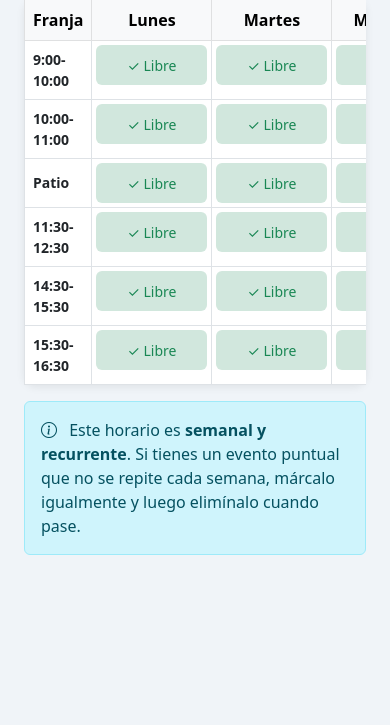
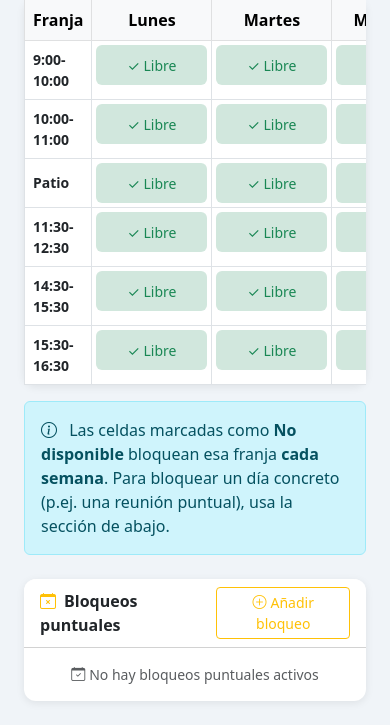
Before and after one commit to gajajaja010/guardias-colegio, a Flask app: page /mi-horario in a window 390 px wide. Shown: the part 1092-1817 px from the top of the page. Before the commit the page ends 1647 px from the top, so only its background shows below. Run offline with Flask 3, Linux system fonts and the light colour scheme; a user stored in the database is signed in; data that the repository does not hold is empty.

Commit message:
Añadir aceptación de guardias y bloqueos puntuales por fecha
- Los profesores pueden aceptar/rechazar guardias asignadas directamente
  desde la app (no solo por email). La fila aparece en amarillo y muestra
  botones Aceptar / No puedo en la tabla de guardias.
- El dashboard muestra un aviso cuando hay guardias pendientes de aceptar.
- Los profesores pueden bloquear franjas en fechas concretas (reuniones
  puntuales) desde Mi horario → Bloqueos puntuales; el sistema ya no
  les asignará guardias en esas franjas ese día.
- Corregido esta_libre_en para distinguir bloques recurrentes semanales
  de bloques por fecha específica; buscar_profesor_para_guardia pasa la
  fecha al comprobar disponibilidad.

```diff
--- a/app.py
+++ b/app.py
@@ -124,17 +124,26 @@ class Profesor(UserMixin, db.Model):
             return 0
         return round((self.total_guardias / esperado) * 100, 1)
 
-    def esta_libre_en(self, dia, franja):
+    def esta_libre_en(self, dia, franja, fecha=None):
         horario = HorarioProfesor.query.filter_by(
             profesor_id=self.id, dia=dia, franja=franja, tiene_clase=True
         ).first()
         if horario:
             return False
-        indisponible = Indisponibilidad.query.filter_by(
-            profesor_id=self.id, dia=dia, franja=franja, activa=True
+        # Bloqueo recurrente semanal
+        ind = Indisponibilidad.query.filter_by(
+            profesor_id=self.id, dia=dia, franja=franja, activa=True, recurrente=True
         ).first()
-        if indisponible:
+        if ind:
             return False
+        # Bloqueo puntual por fecha específica
+        if fecha is not None:
+            ind_esp = Indisponibilidad.query.filter_by(
+                profesor_id=self.id, franja=franja, fecha_especifica=fecha,
+                activa=True, recurrente=False
+            ).first()
+            if ind_esp:
+                return False
         return True
 
 
@@ -371,7 +380,7 @@ def buscar_profesor_para_guardia(dia, franja, excluir_id, aula=None, etapa_ausen
         fecha = date.today()
 
     def puede_cubrir(p):
-        if p.id == excluir_id or not p.esta_libre_en(dia, franja):
+        if p.id == excluir_id or not p.esta_libre_en(dia, franja, fecha=fecha):
             return False
         if aula:
             bloqueadas = json.loads(p.aulas_bloqueadas or '[]')
@@ -502,6 +511,9 @@ def dashboard():
     mis_guardias_pendientes = Guardia.query.filter_by(
         profesor_asignado_id=current_user.id, completada=False
     ).order_by(Guardia.fecha).limit(5).all()
+    guardias_por_aceptar = Guardia.query.filter_by(
+        profesor_asignado_id=current_user.id, estado='pendiente', completada=False
+    ).count()
     total_profesores = Profesor.query.filter_by(activo=True, de_baja=False).count()
     de_baja = Profesor.query.filter_by(de_baja=True).count()
     guardias_mes = Guardia.query.filter(
@@ -510,6 +522,7 @@ def dashboard():
     return render_template('dashboard.html',
         guardias_hoy=guardias_hoy,
         mis_guardias=mis_guardias_pendientes,
+        guardias_por_aceptar=guardias_por_aceptar,
         total_profesores=total_profesores,
         de_baja=de_baja,
         guardias_mes=guardias_mes,
@@ -1099,7 +1112,15 @@ def mi_horario():
                 'indisponible': ind is not None,
                 'motivo_ind': ind.motivo if ind else ''
             }
-    return render_template('mi_horario.html', horario=horario, dias=DIAS_SEMANA, franjas=FRANJAS)
+    hoy = date.today()
+    bloqueos_fecha = Indisponibilidad.query.filter(
+        Indisponibilidad.profesor_id == current_user.id,
+        Indisponibilidad.recurrente == False,
+        Indisponibilidad.activa == True,
+        Indisponibilidad.fecha_especifica >= hoy
+    ).order_by(Indisponibilidad.fecha_especifica).all()
+    return render_template('mi_horario.html', horario=horario, dias=DIAS_SEMANA, franjas=FRANJAS,
+                           bloqueos_fecha=bloqueos_fecha, hoy=hoy)
 
 
 @app.route('/mi-horario/guardar', methods=['POST'])
@@ -1399,6 +1420,90 @@ def accion_guardia(token):
                 return render_template('accion_guardia.html', accion='sin_cobertura', guardia=guardia)
     except Exception:
         return render_template('accion_guardia.html', accion='error', guardia=None)
+
+
+@app.route('/guardia/<int:id>/aceptar', methods=['POST'])
+@login_required
+def aceptar_guardia(id):
+    g = Guardia.query.get_or_404(id)
+    if g.profesor_asignado_id != current_user.id and not current_user.es_admin:
+        abort(403)
+    g.estado = 'confirmada'
+    db.session.commit()
+    flash('Guardia aceptada correctamente.', 'success')
+    return redirect(url_for('guardias'))
+
+
+@app.route('/guardia/<int:id>/rechazar-profesor', methods=['POST'])
+@login_required
+def rechazar_guardia_profesor(id):
+    g = Guardia.query.get_or_404(id)
+    if g.profesor_asignado_id != current_user.id and not current_user.es_admin:
+        abort(403)
+    g.estado = 'rechazada'
+    candidato_anterior_id = g.profesor_asignado_id
+    nuevo = buscar_profesor_para_guardia(
+        g.dia_semana, g.franja, candidato_anterior_id,
+        aula=g.aula,
+        etapa_ausente=g.profesor_ausente.etapa if g.profesor_ausente else None,
+        fecha=g.fecha
+    )
+    if nuevo and nuevo.id != candidato_anterior_id:
+        g.profesor_asignado_id = nuevo.id
+        g.estado = 'pendiente'
+        db.session.commit()
+        enviar_email_guardia(g)
+        flash(f'Guardia rechazada. Reasignada a {nuevo.nombre}.', 'info')
+    else:
+        g.estado = 'sin_cobertura'
+        db.session.commit()
+        flash('Guardia rechazada. No se encontró sustituto. La dirección la gestionará.', 'warning')
+    return redirect(url_for('guardias'))
+
+
+@app.route('/indisponibilidad/fecha/agregar', methods=['POST'])
+@login_required
+def agregar_bloqueo_fecha():
+    fecha_str = request.form.get('fecha')
+    franja = request.form.get('franja')
+    motivo = request.form.get('motivo', '').strip()
+    if not fecha_str or not franja:
+        flash('Fecha y franja son obligatorias.', 'danger')
+        return redirect(url_for('mi_horario'))
+    try:
+        fecha_obj = datetime.strptime(fecha_str, '%Y-%m-%d').date()
+    except ValueError:
+        flash('Fecha inválida.', 'danger')
+        return redirect(url_for('mi_horario'))
+    if fecha_obj.weekday() >= 5:
+        flash('No se pueden bloquear fines de semana.', 'danger')
+        return redirect(url_for('mi_horario'))
+    dia = DIAS_SEMANA[fecha_obj.weekday()]
+    ind = Indisponibilidad(
+        profesor_id=current_user.id,
+        dia=dia,
+        franja=franja,
+        motivo=motivo or 'Reunión',
+        recurrente=False,
+        fecha_especifica=fecha_obj,
+        activa=True
+    )
+    db.session.add(ind)
+    db.session.commit()
+    flash(f'Bloqueado {dia} {franja} el {fecha_obj.strftime("%d/%m/%Y")}.', 'success')
+    return redirect(url_for('mi_horario'))
+
+
+@app.route('/indisponibilidad/<int:id>/eliminar', methods=['POST'])
+@login_required
+def eliminar_bloqueo(id):
+    ind = Indisponibilidad.query.get_or_404(id)
+    if ind.profesor_id != current_user.id and not current_user.es_admin:
+        abort(403)
+    db.session.delete(ind)
+    db.session.commit()
+    flash('Bloqueo eliminado.', 'success')
+    return redirect(url_for('mi_horario'))
 
 
 # ───────────────────────────── IMPORTAR HORARIOS ─────────────────────────────
--- a/templates/mi_horario.html
+++ b/templates/mi_horario.html
@@ -93,8 +93,81 @@
 
 <div class="alert alert-info mt-3">
   <i class="bi bi-info-circle me-2"></i>
-  Este horario es <strong>semanal y recurrente</strong>. Si tienes un evento puntual que no se repite cada semana,
-  márcalo igualmente y luego elimínalo cuando pase.
+  Las celdas marcadas como <strong>No disponible</strong> bloquean esa franja <strong>cada semana</strong>.
+  Para bloquear un día concreto (p.ej. una reunión puntual), usa la sección de abajo.
+</div>
+
+<!-- Bloqueos por fecha específica -->
+<div class="card mt-4">
+  <div class="card-header bg-white d-flex justify-content-between align-items-center">
+    <span><i class="bi bi-calendar-x me-2 text-warning"></i><strong>Bloqueos puntuales</strong></span>
+    <button class="btn btn-sm btn-outline-warning" data-bs-toggle="collapse" data-bs-target="#formBloqueo">
+      <i class="bi bi-plus-circle me-1"></i>Añadir bloqueo
+    </button>
+  </div>
+  <div class="collapse" id="formBloqueo">
+    <div class="card-body border-bottom">
+      <form method="POST" action="{{ url_for('agregar_bloqueo_fecha') }}" class="row g-2 align-items-end">
+        <div class="col-md-3">
+          <label class="form-label small fw-semibold">Fecha</label>
+          <input type="date" name="fecha" class="form-control form-control-sm" required
+            min="{{ hoy.strftime('%Y-%m-%d') }}">
+        </div>
+        <div class="col-md-3">
+          <label class="form-label small fw-semibold">Franja</label>
+          <select name="franja" class="form-select form-select-sm" required>
+            {% for f in franjas %}
+            <option value="{{ f }}">{{ f }}</option>
+            {% endfor %}
+          </select>
+        </div>
+        <div class="col-md-4">
+          <label class="form-label small fw-semibold">Motivo</label>
+          <input type="text" name="motivo" class="form-control form-control-sm"
+            placeholder="Reunión, formación...">
+        </div>
+        <div class="col-md-2">
+          <button type="submit" class="btn btn-warning btn-sm w-100">Bloquear</button>
+        </div>
+      </form>
+    </div>
+  </div>
+  <div class="card-body p-0">
+    {% if bloqueos_fecha %}
+    <table class="table table-sm mb-0">
+      <thead class="table-light">
+        <tr>
+          <th>Fecha</th>
+          <th>Día</th>
+          <th>Franja</th>
+          <th>Motivo</th>
+          <th></th>
+        </tr>
+      </thead>
+      <tbody>
+        {% for b in bloqueos_fecha %}
+        <tr>
+          <td>{{ b.fecha_especifica.strftime('%d/%m/%Y') }}</td>
+          <td>{{ b.dia }}</td>
+          <td><span class="badge bg-secondary">{{ b.franja }}</span></td>
+          <td>{{ b.motivo or '—' }}</td>
+          <td class="text-end">
+            <form method="POST" action="{{ url_for('eliminar_bloqueo', id=b.id) }}" class="d-inline">
+              <button class="btn btn-sm btn-outline-danger" title="Eliminar bloqueo">
+                <i class="bi bi-trash"></i>
+              </button>
+            </form>
+          </td>
+        </tr>
+        {% endfor %}
+      </tbody>
+    </table>
+    {% else %}
+    <div class="text-center text-muted py-3 small">
+      <i class="bi bi-calendar-check me-1"></i>No hay bloqueos puntuales activos
+    </div>
+    {% endif %}
+  </div>
 </div>
 {% endblock %}
 
```
Also changed, not shown: templates/dashboard.html (+10 -0 lines), templates/guardias.html (+28 -7 lines).
